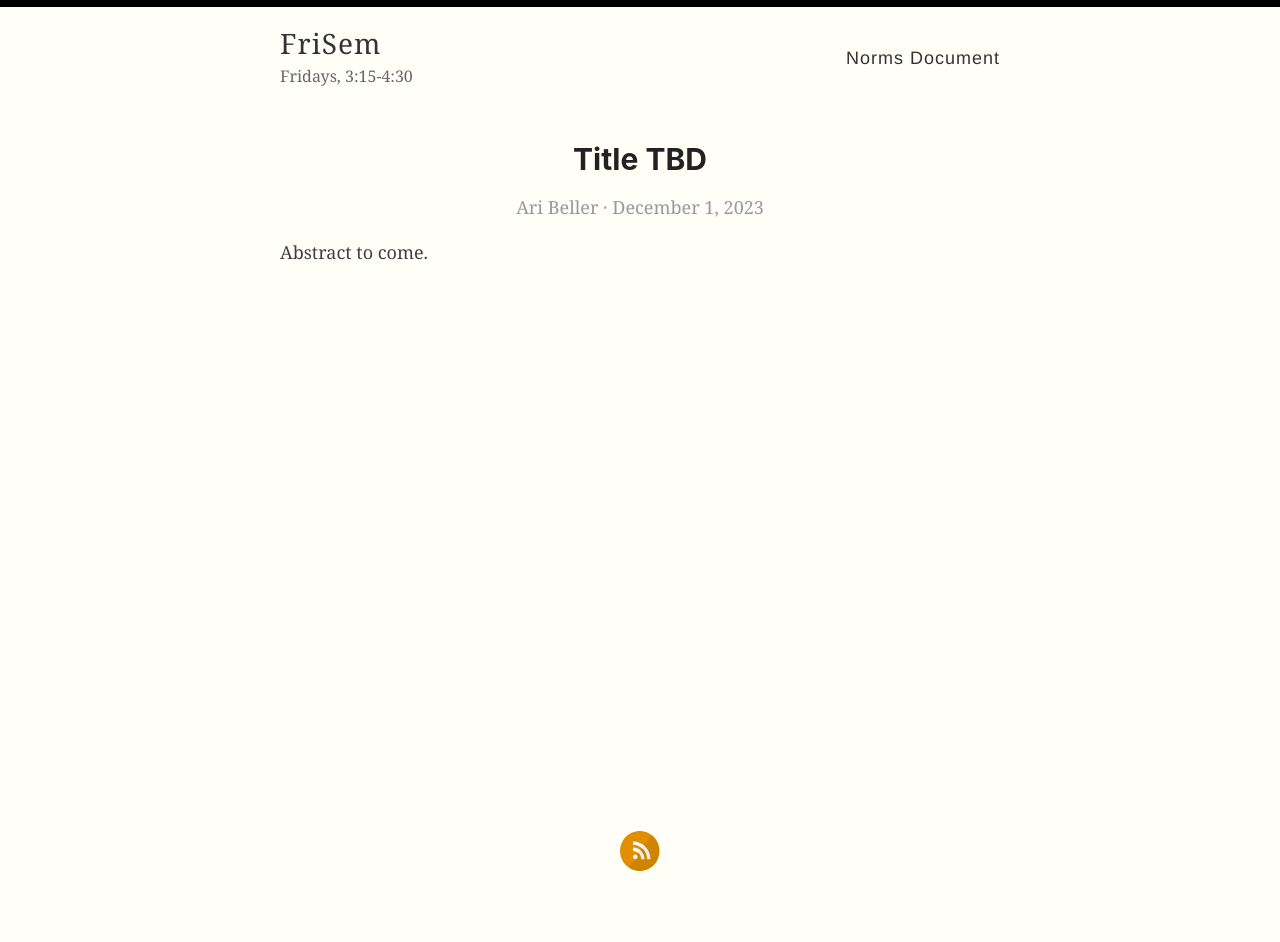
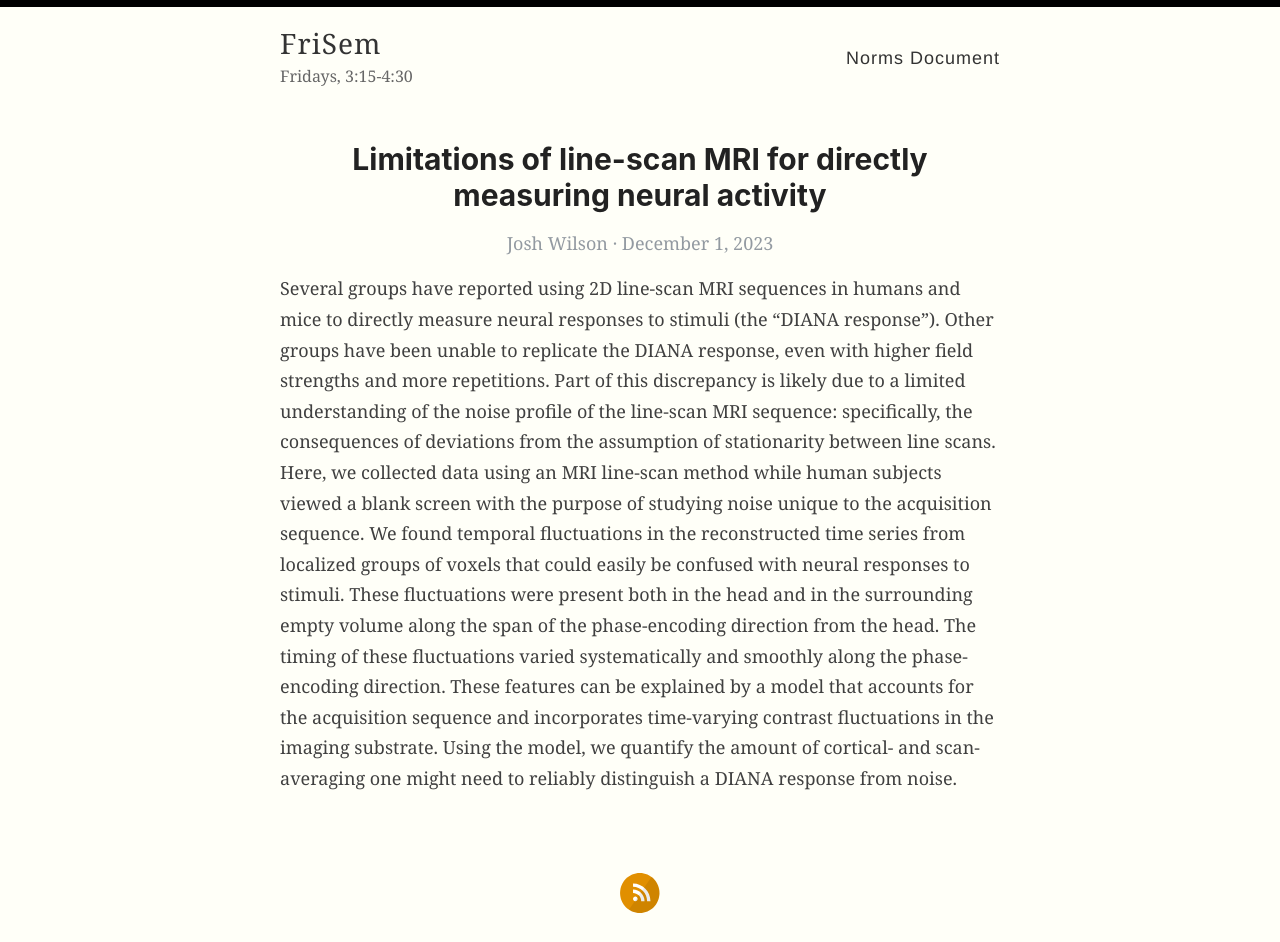
Before and after one commit to frisem/frisem.github.io, a Jekyll site: the page built from _posts/2023-12-01-ari-beller.md, in a window 1280 px wide. Built offline with Jekyll 4.4.1, drawn with Linux system fonts in a browser that asks for light colours; before the commit the page ends 900 px from its top, so only the background shows below that.

Commit message:
updating to josh. do i need to change the name? probably. thats the next step. never let them know your next move.

```diff
--- a/_posts/2023-12-01-ari-beller.md
+++ b/_posts/2023-12-01-ari-beller.md
@@ -1,7 +1,7 @@
 ---
 layout: post
-title: Title TBD
-speaker: Ari Beller
+title: Limitations of line-scan MRI for directly measuring neural activity
+speaker: Josh Wilson
 ---
 
-Abstract to come.
+Several groups have reported using 2D line-scan MRI sequences in humans and mice to directly measure neural responses to stimuli (the “DIANA response”). Other groups have been unable to replicate the DIANA response, even with higher field strengths and more repetitions. Part of this discrepancy is likely due to a limited understanding of the noise profile of the line-scan MRI sequence: specifically, the consequences of deviations from the assumption of stationarity between line scans. Here, we collected data using an MRI line-scan method while human subjects viewed a blank screen with the purpose of studying noise unique to the acquisition sequence. We found temporal fluctuations in the reconstructed time series from localized groups of voxels that could easily be confused with neural responses to stimuli. These fluctuations were present both in the head and in the surrounding empty volume along the span of the phase-encoding direction from the head. The timing of these fluctuations varied systematically and smoothly along the phase-encoding direction. These features can be explained by a model that accounts for the acquisition sequence and incorporates time-varying contrast fluctuations in the imaging substrate. Using the model, we quantify the amount of cortical- and scan-averaging one might need to reliably distinguish a DIANA response from noise.
```
